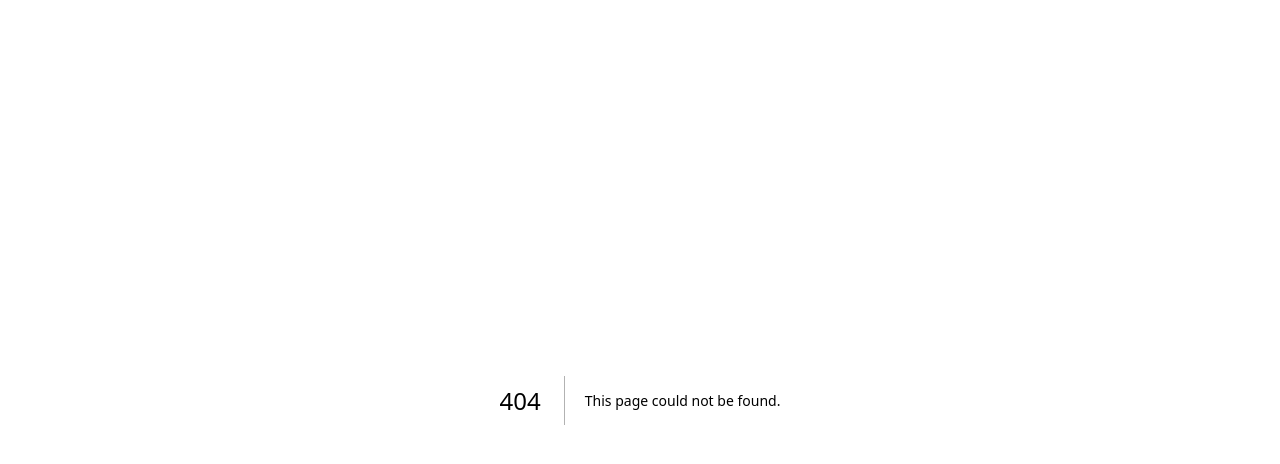
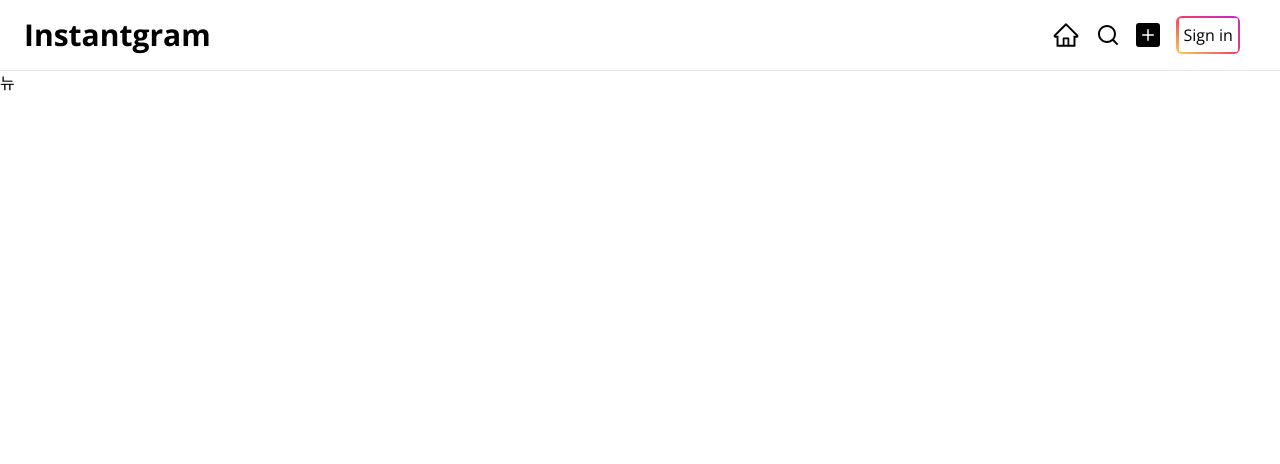
Before and after one commit to presentKey/instagram, a Next.js app: page /new in a window 1280 px wide. Before the commit this address had no page. Shown: the top 464 px of the page. Built offline with nearby package versions, Linux system fonts and the light colour scheme.

Commit message:
new: 페이지 레이아웃 및 navbar

```diff
--- a/src/app/layout.tsx
+++ b/src/app/layout.tsx
@@ -1,3 +1,4 @@
+import Navbar from '@/components/Navbar';
 import './globals.css';
 import { Open_Sans } from 'next/font/google';
 
@@ -15,7 +16,13 @@
 }) {
   return (
     <html lang='en' className={openSans.className}>
-      <body>{children}</body>
+      <body className='w-full max-w-screen-xl overflow-auto mx-auto'>
+        <header className='sticky top-0 bg-white z-10 border-b'>
+          <Navbar />
+        </header>
+
+        <main>{children}</main>
+      </body>
     </html>
   );
 }
--- /dev/null
+++ b/src/app/new/page.tsx
@@ -0,0 +1,3 @@
+export default function NewPage() {
+  return <div>뉴</div>;
+}
--- /dev/null
+++ b/src/app/search/page.tsx
@@ -0,0 +1,3 @@
+export default function SearchPage() {
+  return <div>서치</div>;
+}
--- /dev/null
+++ b/src/components/Navbar.tsx
@@ -0,0 +1,51 @@
+'use client';
+
+import Link from 'next/link';
+import { usePathname } from 'next/navigation';
+import HomeIcon from './ui/icons/HomeIcon';
+import HomeFillIcon from './ui/icons/HomeFillIcon';
+import SearchIcon from './ui/icons/SearchIcon';
+import SearchFillIcon from './ui/icons/SearchFillIcon';
+import NewIcon from './ui/icons/NewIcon';
+import NewFillIcon from './ui/icons/NewFillIcon';
+import ColorButton from './ui/ColorButton';
+
+const menu = [
+  {
+    href: '/',
+    icon: <HomeIcon />,
+    clickedIcon: <HomeFillIcon />,
+  },
+  {
+    href: '/search',
+    icon: <SearchIcon />,
+    clickedIcon: <SearchFillIcon />,
+  },
+  {
+    href: '/new',
+    icon: <NewIcon />,
+    clickedIcon: <NewFillIcon />,
+  },
+];
+
+export default function Navbar() {
+  const pathName = usePathname();
+
+  return (
+    <div className='flex justify-between items-center px-6'>
+      <Link href='/'>
+        <h1 className='text-3xl font-bold'>Instantgram</h1>
+      </Link>
+      <nav>
+        <ul className='flex gap-4 items-center p-4'>
+          {menu.map(({ href, icon, clickedIcon }) => (
+            <li key={href}>
+              <Link href={href}>{pathName === href ? clickedIcon : icon}</Link>
+            </li>
+          ))}
+          <ColorButton text='Sign in' onClick={() => {}} />
+        </ul>
+      </nav>
+    </div>
+  );
+}
--- /dev/null
+++ b/src/components/ui/ColorButton.tsx
@@ -0,0 +1,18 @@
+type Props = {
+  text: string;
+  onClick: () => void;
+};
+
+export default function ColorButton({ text, onClick }: Props) {
+  return (
+    <div className='rounded-md bg-gradient-to-bl from-fuchsia-600 via-rose-500 to-amber-300 p-[0.15rem]'>
+      <button
+        className='bg-white rounded-sm text-base p-[0.3rem] hover:opacity-90 transition-opacity'
+        type='button'
+        onClick={onClick}
+      >
+        {text}
+      </button>
+    </div>
+  );
+}
--- /dev/null
+++ b/src/components/ui/icons/HomeFillIcon.tsx
@@ -0,0 +1,5 @@
+import { AiFillHome } from 'react-icons/ai';
+
+export default function HomeFillIcon() {
+  return <AiFillHome className='w-7 h-7' />;
+}
--- /dev/null
+++ b/src/components/ui/icons/HomeIcon.tsx
@@ -0,0 +1,5 @@
+import { AiOutlineHome } from 'react-icons/ai';
+
+export default function HomeIcon() {
+  return <AiOutlineHome className='w-7 h-7' />;
+}
--- /dev/null
+++ b/src/components/ui/icons/NewFillIcon.tsx
@@ -0,0 +1,5 @@
+import { BsPlusSquareFill } from 'react-icons/bs';
+
+export default function NewFillIcon() {
+  return <BsPlusSquareFill className='w-6 h-6' />;
+}
--- /dev/null
+++ b/src/components/ui/icons/NewIcon.tsx
@@ -0,0 +1,5 @@
+import { BsPlusSquare } from 'react-icons/bs';
+
+export default function NewIcon() {
+  return <BsPlusSquare className='w-6 h-6' />;
+}
--- /dev/null
+++ b/src/components/ui/icons/SearchFillIcon.tsx
@@ -0,0 +1,5 @@
+import { RiSearchFill } from 'react-icons/ri';
+
+export default function SearchFillIcon() {
+  return <RiSearchFill className='w-6 h-6' />;
+}
--- /dev/null
+++ b/src/components/ui/icons/SearchIcon.tsx
@@ -0,0 +1,5 @@
+import { RiSearchLine } from 'react-icons/ri';
+
+export default function SearchIcon() {
+  return <RiSearchLine className='w-6 h-6' />;
+}
```
